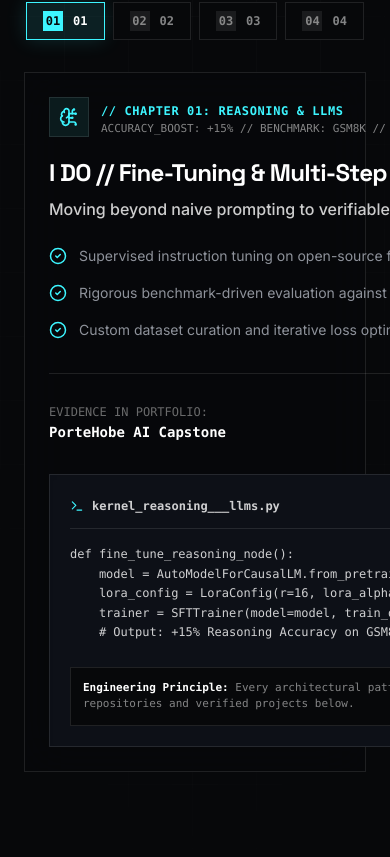
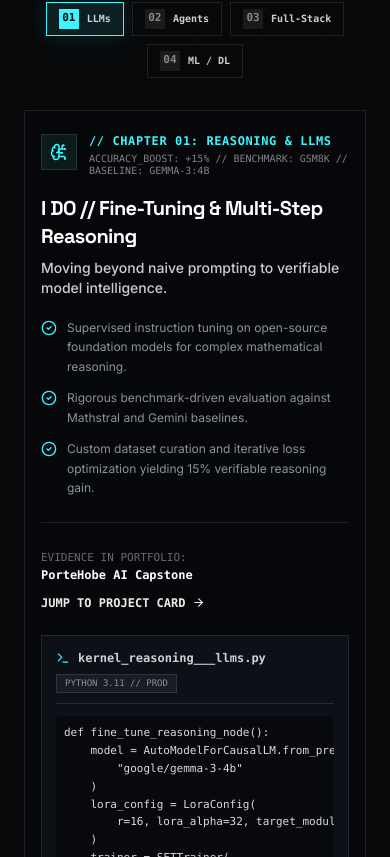
Before and after one commit to tousifmuhimine/portfolio, a Next.js app: page / in a window 390 px wide. Shown: the part 1367-2224 px from the top of the page. Built offline with nearby package versions, Linux system fonts and the light colour scheme; no server answers.

Commit message:
mobile ui fix

```diff
--- a/src/app/page.tsx
+++ b/src/app/page.tsx
@@ -201,7 +201,7 @@ const experience = [
   {
     company: 'Cognisor AI',
     role: 'AI Engineer Intern',
-    time: 'July 2026 – Present',
+    time: 'June 2026 – Present',
     place: 'Dhaka',
     bullets: [
       'Engineering and evaluating AI workflows, LLM agents, and retrieval-augmented generation (RAG) systems.',
--- a/src/components/RolesSection.tsx
+++ b/src/components/RolesSection.tsx
@@ -58,7 +58,7 @@ export default function RolesSection({ tracks }: RolesSectionProps) {
         </SectionReveal>
 
         <motion.div
-          className="grid gap-5 md:grid-cols-2 xl:grid-cols-4"
+          className="grid gap-5 md:grid-cols-2 xl:grid-cols-4 min-w-0 max-w-full"
           variants={containerVariants}
           initial="hidden"
           whileInView="visible"
@@ -67,7 +67,7 @@ export default function RolesSection({ tracks }: RolesSectionProps) {
           {tracks.map((track, i) => (
             <motion.article
               key={track.title}
-              className="group relative flex flex-col justify-between border border-white/10 bg-[#07080a] p-6 backdrop-blur-xl transition-all duration-300 hover:border-[#3df5ff]/50 hover:shadow-[0_0_30px_rgba(61,245,255,0.08)]"
+              className="group relative flex flex-col justify-between border border-white/10 bg-[#07080a] p-5 sm:p-6 backdrop-blur-xl transition-all duration-300 hover:border-[#3df5ff]/50 hover:shadow-[0_0_30px_rgba(61,245,255,0.08)] min-w-0 max-w-full overflow-hidden"
               variants={cardVariants}
             >
               {/* Top Index Corner */}
--- a/src/components/ScrollStorySection.tsx
+++ b/src/components/ScrollStorySection.tsx
@@ -18,6 +18,7 @@ const storyChapters = [
   {
     id: '01',
     category: 'REASONING & LLMS',
+    shortCategory: 'LLMs',
     title: 'I DO // Fine-Tuning & Multi-Step Reasoning',
     tagline: 'Moving beyond naive prompting to verifiable model intelligence.',
     icon: BrainCircuit,
@@ -29,15 +30,22 @@ const storyChapters = [
       'Custom dataset curation and iterative loss optimization yielding 15% verifiable reasoning gain.',
     ],
     codeSnippet: `def fine_tune_reasoning_node():
-    model = AutoModelForCausalLM.from_pretrained("google/gemma-3-4b")
-    lora_config = LoraConfig(r=16, lora_alpha=32, target_modules=["q_proj", "v_proj"])
-    trainer = SFTTrainer(model=model, train_dataset=gsm8k_curated, eval_dataset=benchmark_eval)
+    model = AutoModelForCausalLM.from_pretrained(
+        "google/gemma-3-4b"
+    )
+    lora_config = LoraConfig(
+        r=16, lora_alpha=32, target_modules=["q_proj", "v_proj"]
+    )
+    trainer = SFTTrainer(
+        model=model, train_dataset=gsm8k_curated, eval_dataset=benchmark_eval
+    )
     # Output: +15% Reasoning Accuracy on GSM8K`,
     projectRef: 'PorteHobe AI Capstone',
   },
   {
     id: '02',
     category: 'AGENTS & RETRIEVAL',
+    shortCategory: 'Agents',
     title: 'I DO // Autonomous Agents & Grounded RAG',
     tagline: 'Giving models deterministic memory, external tools, and validation loops.',
     icon: Bot,
@@ -52,12 +60,15 @@ const storyChapters = [
 workflow.add_node("retrieve_vector_context", pgvector_query)
 workflow.add_node("reason_with_mcp_tools", mcp_executor)
 workflow.add_edge("retrieve_vector_context", "reason_with_mcp_tools")
-workflow.add_conditional_edges("reason_with_mcp_tools", should_continue)`,
+workflow.add_conditional_edges(
+    "reason_with_mcp_tools", should_continue
+)`,
     projectRef: 'DSA Learning LLM & Physics RAG',
   },
   {
     id: '03',
     category: 'FULL-STACK SYSTEMS',
+    shortCategory: 'Full-Stack',
     title: 'I DO // Resilient Backend & Full-Stack Apps',
     tagline: 'Transforming AI logic into production-grade, secure, fast applications.',
     icon: Server,
@@ -77,6 +88,7 @@ async def stream_reasoning(request: PromptRequest, user: User = Depends(auth_gua
   {
     id: '04',
     category: 'PREDICTIVE ML',
+    shortCategory: 'ML / DL',
     title: 'I DO // Predictive Modeling & Multimodal DL',
     tagline: 'Engineering stability out of raw environmental and temporal tensors.',
     icon: Activity,
@@ -150,14 +162,14 @@ export default function ScrollStorySection() {
               <button
                 key={chapter.id}
                 onClick={() => setActiveTab(idx)}
-                className={`flex items-center gap-2.5 border px-4 py-2 font-mono text-xs font-semibold transition-all duration-300 ${
+                className={`flex items-center gap-2 border px-3 sm:px-4 py-1.5 sm:py-2 font-mono text-xs font-semibold transition-all duration-300 ${
                   isActive
                     ? 'border-[#3df5ff] bg-[#3df5ff]/10 text-white shadow-[0_0_20px_rgba(61,245,255,0.15)]'
                     : 'border-white/10 bg-[#07080a] text-white/50 hover:border-white/30 hover:text-white'
                 }`}
               >
                 <span
-                  className="flex h-5 w-5 items-center justify-center font-bold"
+                  className="flex h-5 w-5 items-center justify-center font-bold text-[11px]"
                   style={{
                     backgroundColor: isActive ? chapter.color : 'rgba(255,255,255,0.08)',
                     color: isActive ? '#07080a' : '#888',
@@ -166,7 +178,7 @@ export default function ScrollStorySection() {
                   {chapter.id}
                 </span>
                 <span className="hidden sm:inline">{chapter.category}</span>
-                <span className="sm:hidden">{chapter.id}</span>
+                <span className="sm:hidden text-[10px] text-white/80">{chapter.shortCategory}</span>
               </button>
             );
           })}
@@ -184,79 +196,83 @@ export default function ScrollStorySection() {
                 initial={{ opacity: 0, y: 25 }}
                 animate={{ opacity: 1, y: 0 }}
                 transition={{ duration: 0.5, ease: 'easeOut' }}
-                className="grid gap-8 border border-white/10 bg-[#07080a]/90 p-6 md:p-10 backdrop-blur-xl lg:grid-cols-[1.15fr_0.85fr]"
+                className="grid gap-6 sm:gap-8 border border-white/10 bg-[#07080a]/90 p-4 sm:p-6 md:p-10 backdrop-blur-xl lg:grid-cols-[1.15fr_0.85fr] w-full min-w-0 max-w-full overflow-hidden"
               >
                 {/* Left Column: Narrative Details & Bullet Points */}
-                <div>
+                <div className="min-w-0 max-w-full overflow-hidden">
                   <div className="flex items-center gap-3">
                     <div
-                      className="flex h-10 w-10 items-center justify-center border border-white/10"
+                      className="flex h-9 w-9 sm:h-10 sm:w-10 shrink-0 items-center justify-center border border-white/10"
                       style={{ backgroundColor: `${chapter.color}15`, color: chapter.color }}
                     >
-                      <Icon size={20} />
+                      <Icon size={18} />
                     </div>
-                    <div>
+                    <div className="min-w-0">
                       <span className="font-mono text-xs font-bold tracking-wider" style={{ color: chapter.color }}>
                         // CHAPTER {chapter.id}: {chapter.category}
                       </span>
-                      <p className="font-mono text-[11px] text-white/50">{chapter.telemetry}</p>
+                      <p className="font-mono text-[10px] sm:text-[11px] text-white/50 break-words leading-tight mt-0.5">
+                        {chapter.telemetry}
+                      </p>
                     </div>
                   </div>
 
-                  <h3 className="mt-5 text-2xl font-bold text-white md:text-3xl">
+                  <h3 className="mt-4 sm:mt-5 text-xl sm:text-2xl md:text-3xl font-bold text-white tracking-tight break-words">
                     {chapter.title}
                   </h3>
-                  <p className="mt-2 text-base text-white/80 font-medium">
+                  <p className="mt-2 text-sm sm:text-base text-white/80 font-medium break-words">
                     {chapter.tagline}
                   </p>
 
                   {/* Bullet Highlights */}
-                  <div className="mt-6 space-y-3.5">
+                  <div className="mt-5 sm:mt-6 space-y-3">
                     {chapter.points.map((point, pIdx) => (
-                      <div key={pIdx} className="flex items-start gap-3">
-                        <CheckCircle2 size={18} className="mt-0.5 shrink-0" style={{ color: chapter.color }} />
-                        <span className="text-sm leading-relaxed text-[#8e929b]">{point}</span>
+                      <div key={pIdx} className="flex items-start gap-2.5 sm:gap-3">
+                        <CheckCircle2 size={16} className="mt-0.5 shrink-0" style={{ color: chapter.color }} />
+                        <span className="text-xs sm:text-sm leading-relaxed text-[#8e929b] break-words">{point}</span>
                       </div>
                     ))}
                   </div>
 
                   {/* Real Project Link Reference */}
-                  <div className="mt-8 flex flex-wrap items-center justify-between gap-4 border-t border-white/10 pt-6">
-                    <div>
-                      <span className="font-mono text-xs text-white/40">EVIDENCE IN PORTFOLIO:</span>
-                      <p className="font-mono text-sm font-semibold text-white">{chapter.projectRef}</p>
+                  <div className="mt-6 sm:mt-8 flex flex-col sm:flex-row sm:items-center justify-between gap-3 sm:gap-4 border-t border-white/10 pt-5 sm:pt-6">
+                    <div className="min-w-0">
+                      <span className="font-mono text-[11px] sm:text-xs text-white/40">EVIDENCE IN PORTFOLIO:</span>
+                      <p className="font-mono text-xs sm:text-sm font-semibold text-white truncate">{chapter.projectRef}</p>
                     </div>
                     <a
                       href="#projects"
-                      className="inline-flex items-center gap-1.5 font-mono text-xs font-bold text-[#3df5ff] hover:underline"
+                      className="inline-flex items-center gap-1.5 font-mono text-xs font-bold text-[#3df5ff] hover:underline shrink-0"
                     >
-                      JUMP TO PROJECT CARD
-                      <ArrowRight size={14} />
+                      <span>JUMP TO PROJECT CARD</span>
+                      <ArrowRight size={13} />
                     </a>
                   </div>
                 </div>
 
                 {/* Right Column: Code Terminal */}
-                <div className="flex flex-col justify-between border border-white/10 bg-[#0d1017] p-5 font-mono shadow-inner">
-                  <div>
-                    <div className="flex items-center justify-between border-b border-white/10 pb-3">
-                      <div className="flex items-center gap-2">
-                        <Terminal size={14} style={{ color: chapter.color }} />
-                        <span className="text-xs text-white/80 font-bold">
+                <div className="flex flex-col justify-between border border-white/10 bg-[#0d1017] p-3.5 sm:p-5 font-mono shadow-inner min-w-0 max-w-full overflow-hidden">
+                  <div className="min-w-0 max-w-full">
+                    <div className="flex flex-wrap items-center justify-between gap-2 border-b border-white/10 pb-2.5 sm:pb-3">
+                      <div className="flex items-center gap-2 min-w-0">
+                        <Terminal size={14} className="shrink-0" style={{ color: chapter.color }} />
+                        <span className="text-xs text-white/80 font-bold truncate">
                           kernel_{chapter.category.toLowerCase().replace(/[^a-z]/g, '_')}.py
                         </span>
                       </div>
-                      <span className="border border-white/10 bg-white/5 px-2 py-0.5 text-[10px] text-white/50">
-                        PYTHON 3.11 // PRODUCTION
+                      <span className="border border-white/10 bg-white/5 px-2 py-0.5 text-[9px] sm:text-[10px] text-white/50 shrink-0">
+                        PYTHON 3.11 // PROD
                       </span>
                     </div>
 
-                    <pre className="mt-4 overflow-x-auto text-xs leading-relaxed text-white/80">
-                      <code>{chapter.codeSnippet}</code>
-                    </pre>
+                    <div className="mt-3 sm:mt-4 overflow-x-auto max-w-full rounded bg-black/40 p-2 sm:p-3 scrollbar-thin">
+                      <pre className="text-[11px] sm:text-xs leading-relaxed text-white/85 whitespace-pre">
+                        <code>{chapter.codeSnippet}</code>
+                      </pre>
+                    </div>
                   </div>
 
-                  <div className="mt-6 border border-white/10 bg-[#07080a] p-3 text-[11px] text-white/50">
+                  <div className="mt-4 sm:mt-6 border border-white/10 bg-[#07080a] p-2.5 sm:p-3 text-[10px] sm:text-[11px] text-white/50 break-words">
                     <span className="font-bold text-white">Engineering Principle:</span> Every architectural
                     pattern shown here is reflected in my public GitHub repositories and verified projects below.
                   </div>
--- a/src/components/SkillsSection.tsx
+++ b/src/components/SkillsSection.tsx
@@ -51,7 +51,7 @@ function SpotlightCard({ skill, index }: { skill: Skill; index: number }) {
       ref={cardRef}
       onMouseMove={handleMouseMove}
       onMouseLeave={handleMouseLeave}
-      className="relative flex flex-col justify-between overflow-hidden border border-white/10 bg-[#07080a] p-6 backdrop-blur-xl transition-all duration-300 hover:border-white/20"
+      className="relative flex flex-col justify-between overflow-hidden border border-white/10 bg-[#07080a] p-5 sm:p-6 backdrop-blur-xl transition-all duration-300 hover:border-white/20 min-w-0 max-w-full"
       data-cursor="code"
     >
       {/* Spotlight Cursor Glow on Card Border */}
```
